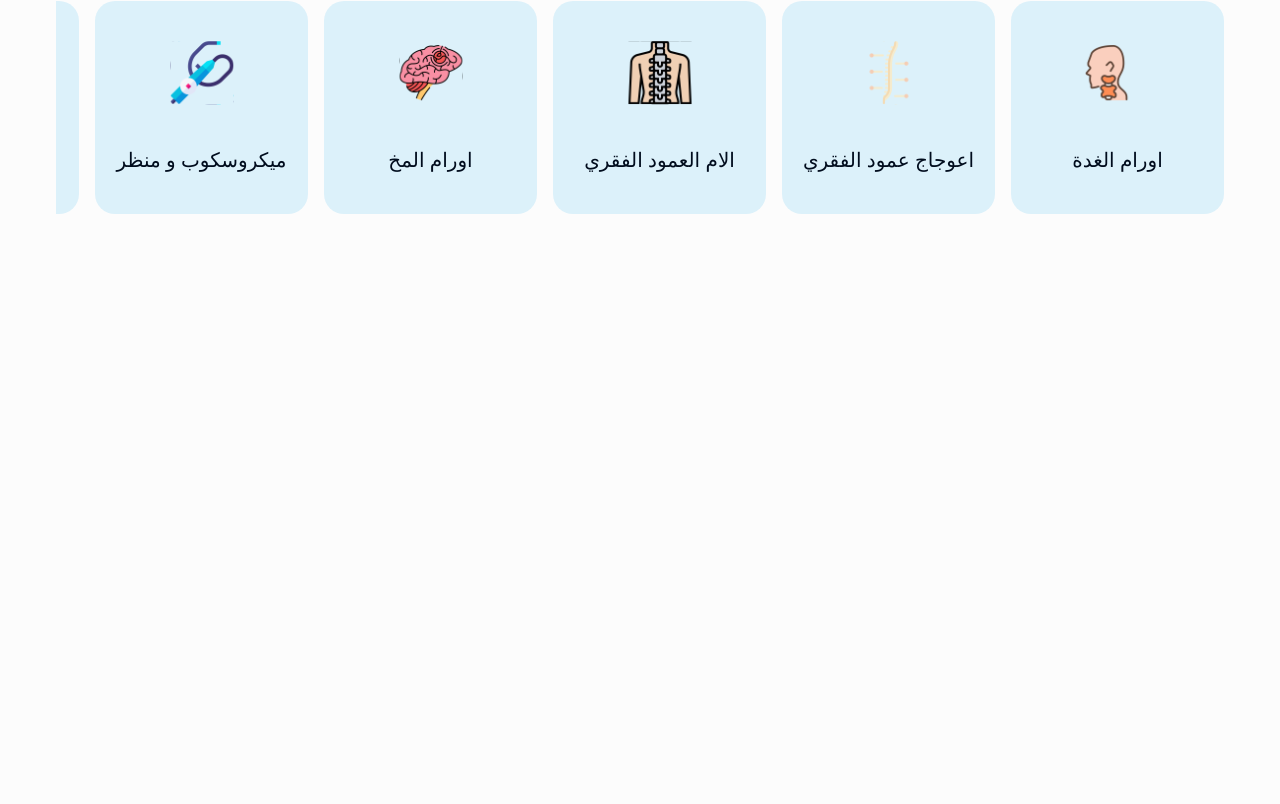
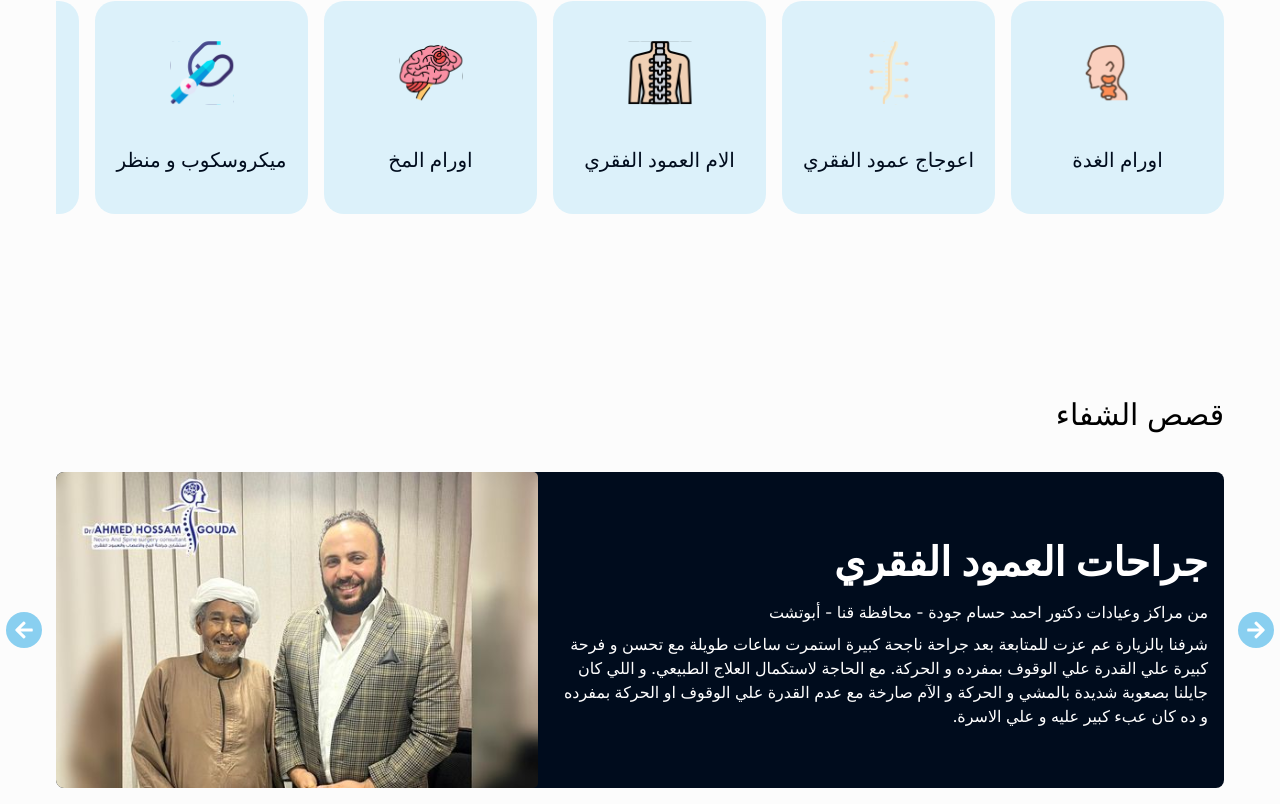
Before and after one commit to ahmed-kkamel/clinc, a Next.js app: page /ar in a window 1280 px wide. Shown: the part 1041-1845 px from the top of the page. Before the commit the page ends 1600 px from the top, so only its background shows below. Built offline with nearby package versions, Linux system fonts and the light colour scheme.

Commit message:
feat/services-slider: finished the services slider

```diff
--- a/src/app/[locale]/page.tsx
+++ b/src/app/[locale]/page.tsx
@@ -1,4 +1,5 @@
 import ScrollUp from "@/components/Common/ScrollUp";
+import HealingStories from "@/components/HealingStories";
 import Hero from "@/components/hero";
 import TherapeuticServices from "@/components/TherapeuticServices";
 
@@ -19,6 +20,7 @@ export default function Home({ params: { locale } }) {
       <ScrollUp />
       <Hero />
       <TherapeuticServices />
+      <HealingStories />
     </>
   );
 }
--- /dev/null
+++ b/src/components/HealingStories/chunks/Slider.tsx
@@ -0,0 +1,62 @@
+"use client";
+import React, { useState } from "react";
+import Image from "next/image";
+import { FaArrowLeft, FaArrowRight } from "react-icons/fa";
+import { slides } from "../const/slides";
+
+const Slider: React.FC = () => {
+  const [currentSlide, setCurrentSlide] = useState(0);
+
+  const handlePrev = () => {
+    setCurrentSlide((prev) => (prev === 0 ? slides.length - 1 : prev - 1));
+  };
+
+  const handleNext = () => {
+    setCurrentSlide((prev) => (prev === slides.length - 1 ? 0 : prev + 1));
+  };
+
+  return (
+    <div className="relative mx-auto flex min-h-[348px] w-full max-w-[1184px] items-center">
+      <button
+        type="button"
+        onClick={handlePrev}
+        className="absolute left-0 -translate-x-[50px] transform rounded-full bg-[#89CFF0] p-2 text-[#FFFFFF]"
+        aria-label="Previous slide"
+        title="Previous slide"
+      >
+        <FaArrowLeft size={20} />
+      </button>
+
+      <div className="flex w-full items-center  overflow-hidden rounded-lg bg-[#000C1D]">
+        <div className="flex w-1/2 grow flex-col gap-2 p-4 text-white">
+          <h2 className="text-[40px] font-semibold text-[#FFFFFF]">
+            {slides[currentSlide].title}
+          </h2>
+          <p>{slides[currentSlide].subTitle}</p>
+          <p>{slides[currentSlide].description}</p>
+        </div>
+        <div>
+          <Image
+            src={slides[currentSlide].imageSrc}
+            alt="Slide Image"
+            className="max-h-[316px] object-cover"
+            width={482}
+            height={316}
+          />
+        </div>
+      </div>
+
+      <button
+        type="button"
+        onClick={handleNext}
+        className="absolute right-0 z-10 translate-x-[50px] transform rounded-full bg-[#89CFF0] p-2 text-[#FFFFFF]"
+        aria-label="Next slide"
+        title="Next slide"
+      >
+        <FaArrowRight size={20} />
+      </button>
+    </div>
+  );
+};
+
+export default Slider;
--- /dev/null
+++ b/src/components/HealingStories/const/slides.ts
@@ -0,0 +1,30 @@
+type Slide = {
+    imageSrc: string;
+    title: string;
+    subTitle: string;
+    description: string;
+};
+
+export const slides: Slide[] = [
+    {
+        imageSrc: "/images/stories-slider/healing-stories-1.svg",
+        title: "جراحات العمود الفقري",
+        subTitle: "من مراكز وعيادات دكتور احمد حسام جودة - محافظة قنا - أبوتشت",
+        description:
+            "شرفنا بالزيارة عم عزت للمتابعة بعد جراحة ناجحة كبيرة استمرت ساعات طويلة مع تحسن و فرحة كبيرة علي القدرة علي الوقوف بمفرده و الحركة. مع الحاجة لاستكمال العلاج الطبيعي. و اللي كان جايلنا بصعوبة شديدة بالمشي و الحركة و الآم صارخة مع عدم القدرة علي الوقوف او الحركة بمفرده و ده كان عبء كبير عليه و علي الاسرة.",
+    },
+    {
+        imageSrc: "/images/stories-slider/healing-stories-1.svg",
+        title: "جراحات  الفقري",
+        subTitle: "من مراكز وعيادات دكتور احمد حسام جودة - محافظة قنا - أبوتشت",
+        description:
+            "شرفنا بالزيارة عم عزت للمتابعة بعد جراحة ناجحة كبي الحركة بمفرده و ده كان عبء كبير عليه و علي الاسرة.",
+    },
+    {
+        imageSrc: "/images/stories-slider/healing-stories-1.svg",
+        title: " العمود الفقري",
+        subTitle: "من مراكز وعيادات دكتور احمد حسام جودة - محافظة قنا - أبوتشت",
+        description:
+            "شرفنا بالزيارة عم عزت للمتابعة بعد جراحة ناجحة كبيرة استمرت ساعات طويلة مع تحسن و فرحة كبيرة علي القدرة علي الوقوف بمفرده و الحركة. مع الحاجة رة علي الوقوف او الحركة بمفرده و ده كان عبء كبير عليه و علي الاسرة.",
+    },
+];
--- a/src/components/HealingStories/index.tsx
+++ b/src/components/HealingStories/index.tsx
@@ -1,3 +1,10 @@
+import Slider from "./chunks/Slider";
+
 export default function HealingStories() {
-  return <></>;
+  return (
+    <div className="container pt-[182px]">
+      <h2 className="mb-6 text-3xl">قصص الشفاء</h2>
+      <Slider />
+    </div>
+  );
 }
--- a/src/components/TherapeuticServices/index.tsx
+++ b/src/components/TherapeuticServices/index.tsx
@@ -2,7 +2,7 @@ import LongPressSlider from "./chunks/LongPressSlider";
 
 export default function TherapeuticServices() {
   return (
-    <section className="container mx-auto min-h-screen pt-[182px] ">
+    <section className="container mx-auto pt-[182px] ">
       <h2 className="mb-6 text-3xl">الخدمات العلاجية</h2>
       <LongPressSlider />
     </section>
```
Also changed, not shown: public/images/stories-slider/healing-stories-1.svg (added).
